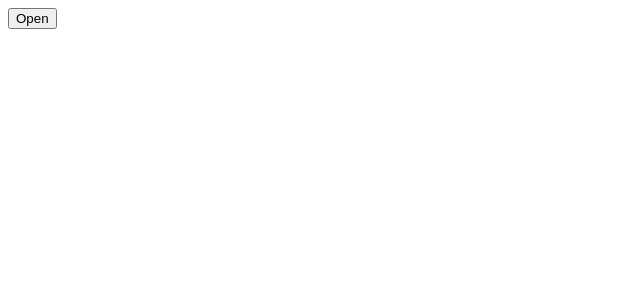
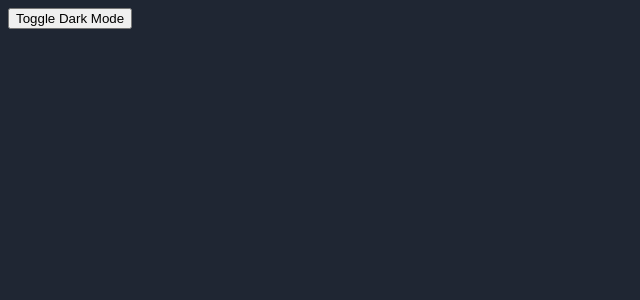
Before and after one commit to MOHI-UDDIN-AKBAR/React-Custom-Hooks, a React (Create React App) app: page / in a window 1280 px wide. Shown: the top 300 px of the page, without its empty margins (0-640 px from the left). Built offline with nearby package versions, Linux system fonts and the light colour scheme.

Commit message:
feat(hook-19): useDarkMode

```diff
--- a/src/App.tsx
+++ b/src/App.tsx
@@ -14,7 +14,8 @@
 // import GeolocationComponent from "./useGeolocation/GeolocationComponent";
 // import StateWithValidationComponent from "./useStateWithValidation/StateWithValidationComponent";
 // import UseEffectOnceComponent from "./useEffectOnce/UseEffectOnceComponent";
-import ClickOutsideComponent from "./useClickOutside/ClickOutsideComponent";
+// import ClickOutsideComponent from "./useClickOutside/ClickOutsideComponent";
+import DarkModeComponent from "./useDarkMode/DarkModeComponent";
 // import SizeComponent from "./useSize/SizeComponent";
 
 const App = () => (
@@ -37,7 +38,8 @@ const App = () => (
     {/* <StateWithValidationComponent /> */}
     {/* <SizeComponent /> */}
     {/* <UseEffectOnceComponent /> */}
-    <ClickOutsideComponent />
+    {/* <ClickOutsideComponent /> */}
+    <DarkModeComponent />
   </>
 );
 
--- /dev/null
+++ b/src/useDarkMode/DarkModeComponent.tsx
@@ -0,0 +1,15 @@
+import React from "react";
+import useDarkMode from "./useDarkMode";
+
+const DarkModeComponent = () => {
+  const toggleDarkMode = useDarkMode("darkMode", false);
+  return (
+    <div>
+      <button type="button" onClick={() => toggleDarkMode()}>
+        Toggle Dark Mode
+      </button>
+    </div>
+  );
+};
+
+export default DarkModeComponent;
--- /dev/null
+++ b/src/useDarkMode/useDarkMode.tsx
@@ -0,0 +1,30 @@
+import React from "react";
+
+const useDarkMode = (modeName: string, defaultValue: boolean) => {
+  const [darkMode, setDarkMode] = React.useState(() => {
+    const mode = localStorage.getItem(modeName);
+    if (mode) return mode === "black" ? false : true;
+    return defaultValue;
+  });
+
+  const toggleDarkMode = React.useCallback(() => {
+    setDarkMode((prev) => {
+      const newMode = !prev;
+      localStorage.setItem(modeName, newMode ? "white" : "black");
+      return newMode;
+    });
+  }, [modeName]);
+
+  React.useLayoutEffect(() => {
+    if (!darkMode) {
+      document.body.style.backgroundColor = "#1f2633";
+      document.body.style.color = "white";
+    } else if (darkMode) {
+      document.body.style.backgroundColor = "white";
+      document.body.style.color = "black";
+    }
+  }, [darkMode]);
+  return toggleDarkMode;
+};
+
+export default useDarkMode;
--- a/src/useEventListener/useEventListener.tsx
+++ b/src/useEventListener/useEventListener.tsx
@@ -11,10 +11,14 @@ const useEventListener = (
   }, [callback]);
 
   useEffect(() => {
+    if (element?.current === null) return;
     const handler = (e: any) => callbackRef.current(e);
 
     element.addEventListener(eventType, handler);
-    return () => element.removeEventListener(eventType, handler);
+    return () => {
+      if (element?.current === null) return;
+      element.removeEventListener(eventType, handler);
+    };
   }, [eventType, element]);
 };
 
```
